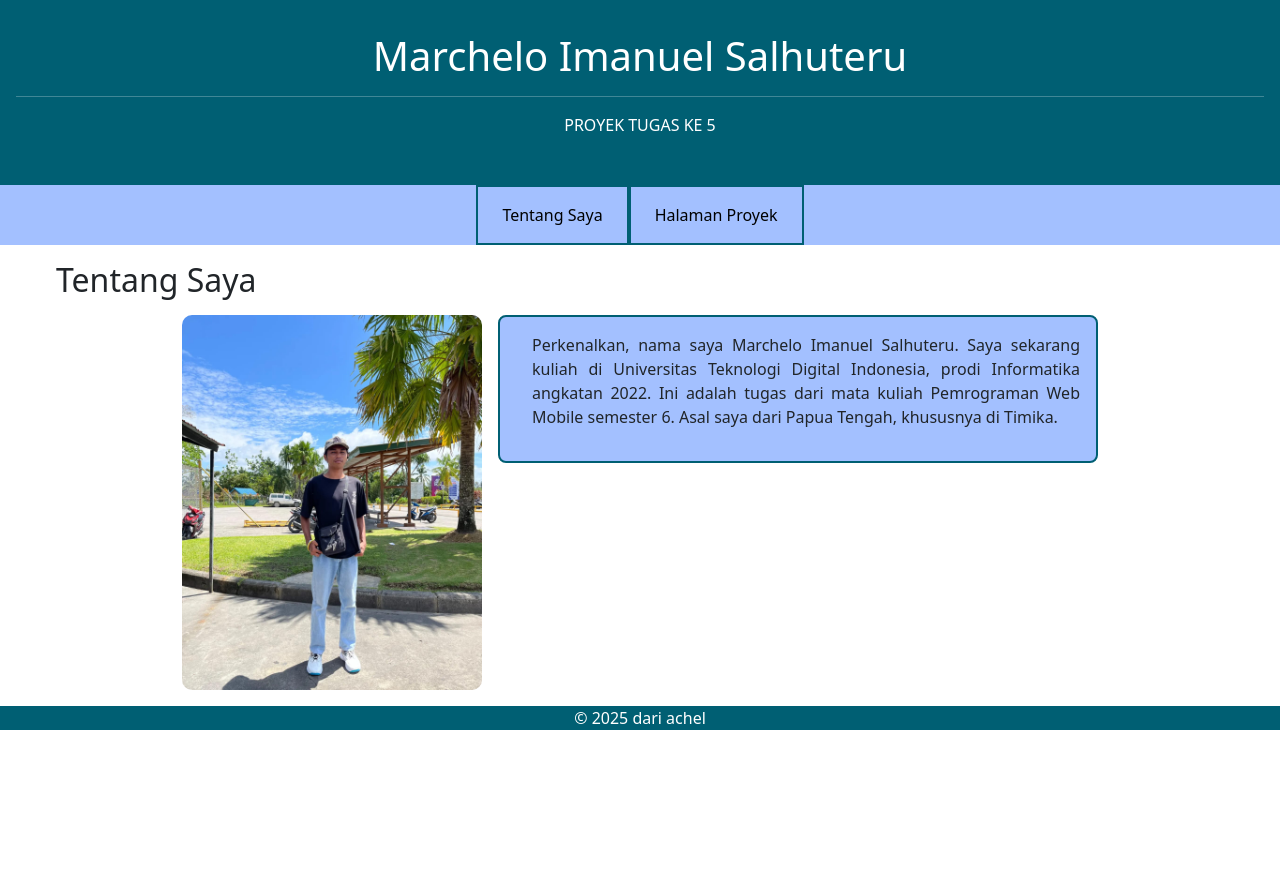
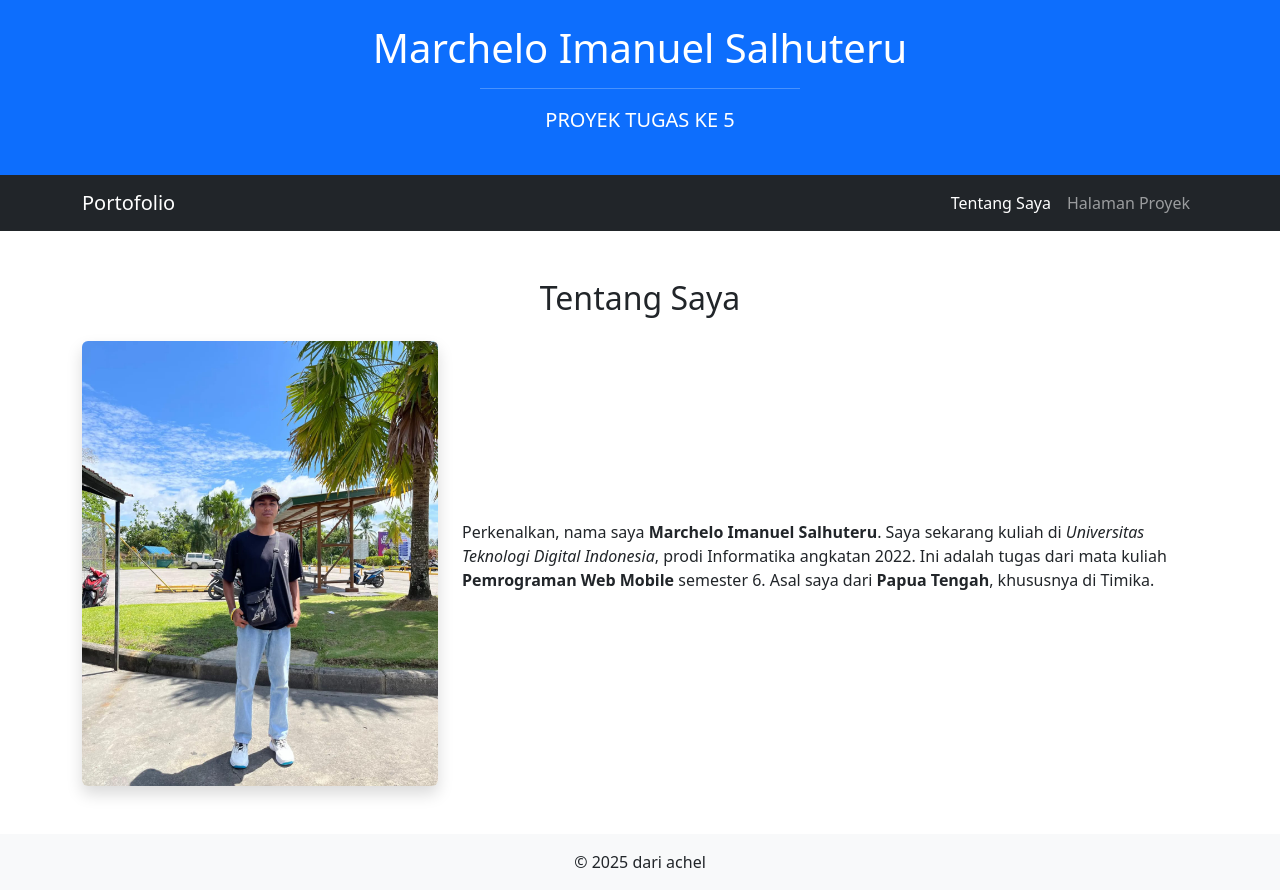
Before and after one commit to marchel04/webmobile, a plain HTML site: page index.html in a window 1280 px wide. Before the commit the page ends 800 px from the top, so only its background shows below. Drawn offline with nearby package versions, Linux system fonts and the light colour scheme.

Commit message:
Update index.html

```diff
--- a/index.html
+++ b/index.html
@@ -4,59 +4,68 @@
   <meta charset="UTF-8" />
   <meta name="viewport" content="width=device-width, initial-scale=1.0" />
   <title>Portofolio Saya</title>
-  <link rel="stylesheet" href="style.css" />
-  <!-- Bootstrap CSS: Menghubungkan framework Bootstrap -->
   <link href="https://cdn.jsdelivr.net/npm/bootstrap@5.3.0/dist/css/bootstrap.min.css" rel="stylesheet">
 </head>
-
 <body>
 
-  <!-- Header sederhana tanpa class Bootstrap -->
-  <header>
+  <!-- Header menggunakan Bootstrap -->
+  <header class="bg-primary text-white text-center py-4">
     <h1>Marchelo Imanuel Salhuteru</h1>
-    <hr>
-    <p>PROYEK TUGAS KE 5</p>
+    <hr class="border-light w-25 mx-auto">
+    <p class="lead">PROYEK TUGAS KE 5</p>
   </header>
 
-  <!-- Navigasi manual, bukan komponen navbar Bootstrap -->
-  <nav>
-    <ul>
-      <li><a href="index.html">Tentang Saya</a></li>
-      <li><a href="proyek.html">Halaman Proyek</a></li>
-    </ul>
+  <!-- Navigasi menggunakan komponen navbar Bootstrap -->
+  <nav class="navbar navbar-expand-lg navbar-dark bg-dark">
+    <div class="container">
+      <a class="navbar-brand" href="#">Portofolio</a>
+      <button class="navbar-toggler" type="button" data-bs-toggle="collapse" data-bs-target="#navbarNav">
+        <span class="navbar-toggler-icon"></span>
+      </button>
+      <div class="collapse navbar-collapse" id="navbarNav">
+        <ul class="navbar-nav ms-auto">
+          <li class="nav-item">
+            <a class="nav-link active" href="index.html">Tentang Saya</a>
+          </li>
+          <li class="nav-item">
+            <a class="nav-link" href="proyek.html">Halaman Proyek</a>
+          </li>
+        </ul>
+      </div>
+    </div>
   </nav>
 
-  <main>
-    <!-- Section dengan ID untuk "Tentang Saya" -->
+  <!-- Konten utama -->
+  <main class="container my-5">
     <section id="tentangsaya1">
-      <h2>Tentang Saya</h2>
-
-      <!-- Wrapper konten Tentang Saya -->
-      <div class="tentangsaya2">
-        <!-- Gambar responsif dengan <picture>, menyesuaikan ukuran layar -->
-        <picture>
-          <!-- Gambar ditampilkan tergantung ukuran layar -->
-          <source srcset="marchel.jpg" media="(max-width: 600px)" />
-          <source srcset="marchel.jpg" media="(max-width: 1024px)" />
-          <img src="marchel.jpg" alt="Foto Profil" />
-        </picture>
-
-        <!-- Teks deskripsi diri -->
-        <div class="tentangsaya3">
+      <h2 class="text-center mb-4">Tentang Saya</h2>
+      <div class="row align-items-center">
+        <!-- Gambar profil -->
+        <div class="col-md-4 text-center mb-4 mb-md-0">
+          <picture>
+            <source srcset="marchel.jpg" media="(max-width: 600px)" />
+            <source srcset="marchel.jpg" media="(max-width: 1024px)" />
+            <img src="marchel.jpg" alt="Foto Profil" class="img-fluid rounded shadow">
+          </picture>
+        </div>
+        <!-- Teks deskripsi -->
+        <div class="col-md-8">
           <p>
-            Perkenalkan, nama saya Marchelo Imanuel Salhuteru. Saya sekarang kuliah di Universitas Teknologi Digital Indonesia,
-            prodi Informatika angkatan 2022. Ini adalah tugas dari mata kuliah Pemrograman Web Mobile semester 6.
-            Asal saya dari Papua Tengah, khususnya di Timika.
+            Perkenalkan, nama saya <strong>Marchelo Imanuel Salhuteru</strong>. Saya sekarang kuliah di <em>Universitas Teknologi Digital Indonesia</em>,
+            prodi Informatika angkatan 2022. Ini adalah tugas dari mata kuliah <strong>Pemrograman Web Mobile</strong> semester 6.
+            Asal saya dari <strong>Papua Tengah</strong>, khususnya di Timika.
           </p>
         </div>
       </div>
     </section>
   </main>
 
-  <!-- Footer sederhana -->
-  <footer>
-    <p>&copy; 2025 dari achel</p>
+  <!-- Footer Bootstrap -->
+  <footer class="bg-light text-center py-3 mt-auto">
+    <p class="mb-0">&copy; 2025 dari achel</p>
   </footer>
 
+  <!-- Bootstrap JS (agar navbar toggle berfungsi) -->
+  <script src="https://cdn.jsdelivr.net/npm/bootstrap@5.3.0/dist/js/bootstrap.bundle.min.js"></script>
 </body>
 </html>
```
